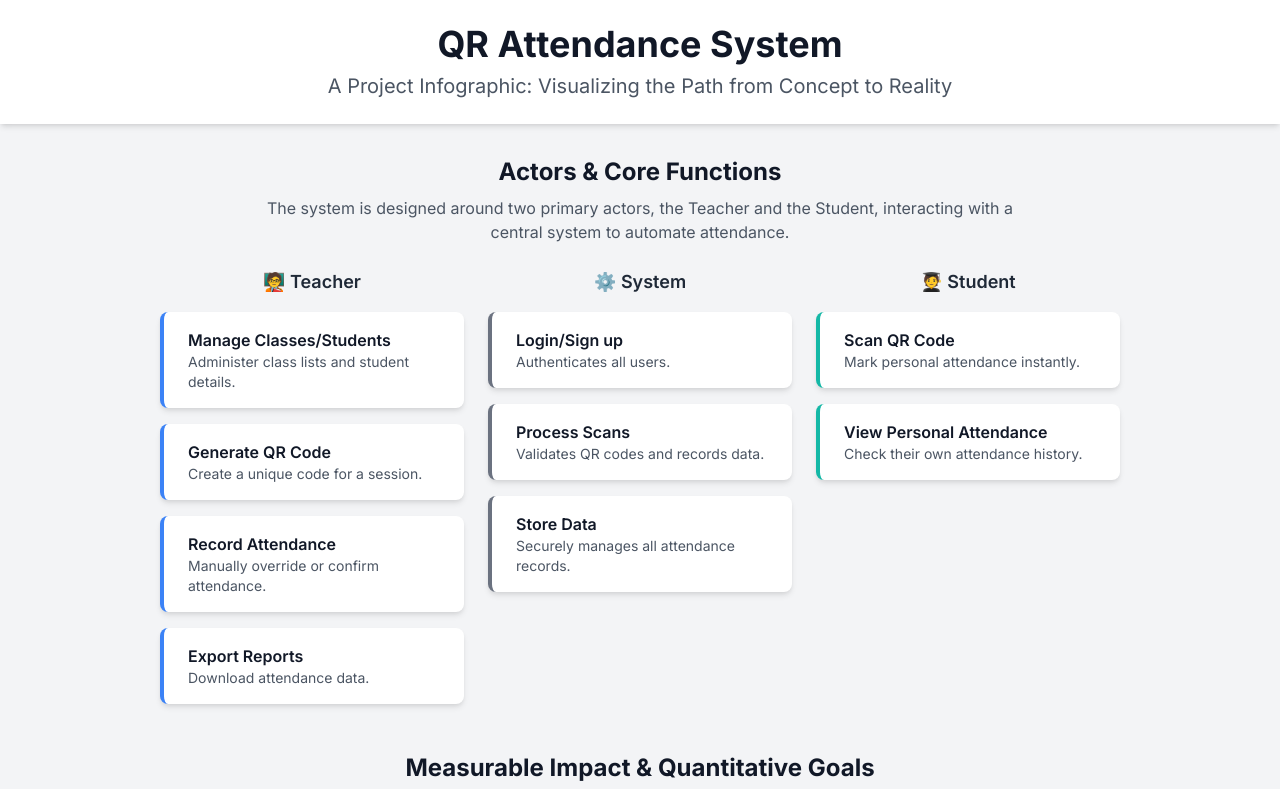
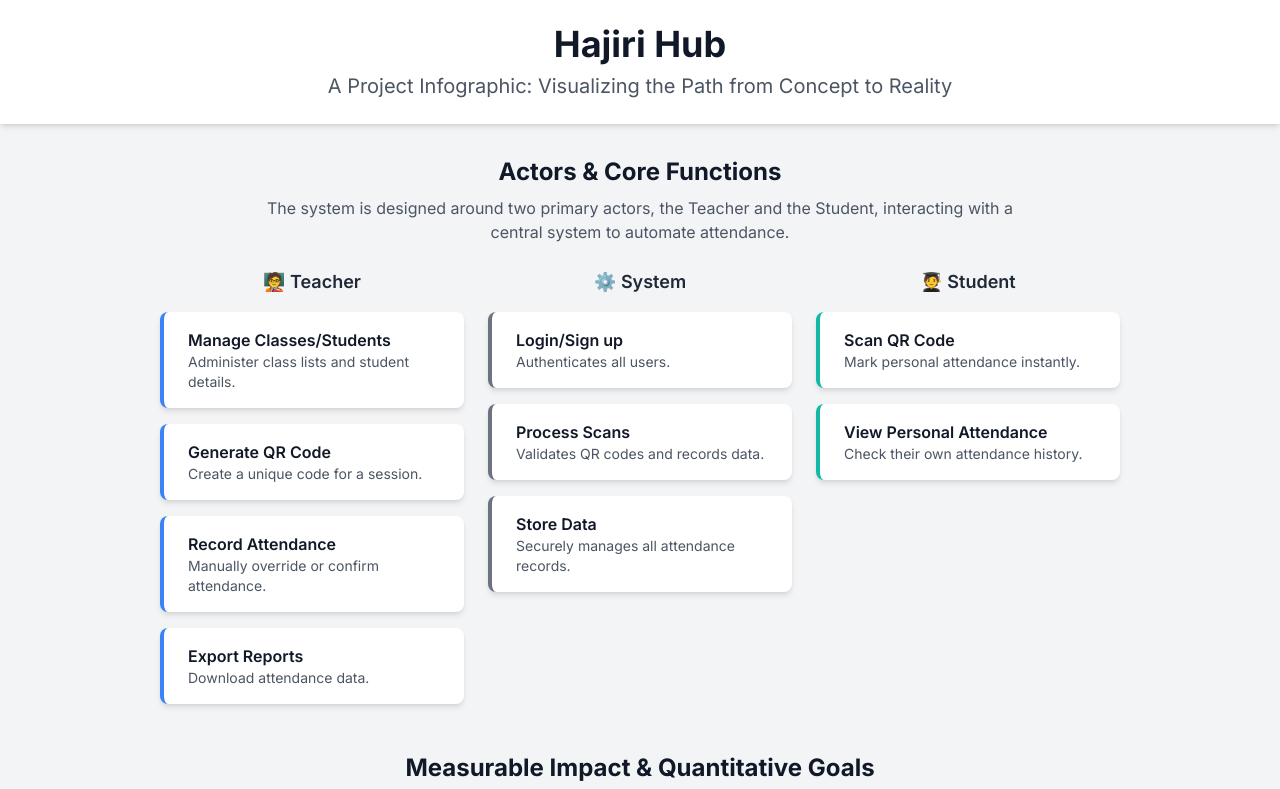
Before and after one commit to reazon11a/project-info, a plain HTML site: page index.html in a window 1280 px wide. Shown: the top 789 px of the page. Drawn offline with nearby package versions, Linux system fonts and the light colour scheme.

Commit message:
Update title and footer for HajiriHub branding

```diff
--- a/index.html
+++ b/index.html
@@ -3,7 +3,7 @@
 <head>
     <meta charset="UTF-8">
     <meta name="viewport" content="width=device-width, initial-scale=1.0">
-    <title>QR Attendance System - Project Infographic</title>
+    <title>HajiriHub - Project Infographic</title>
     <script src="https://cdn.tailwindcss.com"></script>
     <script src="https://cdn.jsdelivr.net/npm/chart.js"></script>
     <link href="https://fonts.googleapis.com/css2?family=Inter:wght@400;600;700&display=swap" rel="stylesheet">
@@ -66,7 +66,7 @@
 
     <header class="bg-white shadow-md">
         <div class="container mx-auto max-w-5xl p-6 text-center">
-            <h1 class="text-3xl md:text-4xl font-bold text-gray-900">QR Attendance System</h1>
+            <h1 class="text-3xl md:text-4xl font-bold text-gray-900">Hajiri Hub</h1>
             <p class="text-lg md:text-xl text-gray-600 mt-2">A Project Infographic: Visualizing the Path from Concept to Reality</p>
         </div>
     </header>
@@ -243,7 +243,7 @@
     </main>
 
     <footer class="text-center p-6 text-gray-500 text-sm">
-        QR Attendance System - Project Infographic SPA
+        Hajiri Hub by Reazon Poudel & Nischal Gartaula
     </footer>
 
     <script>
```
